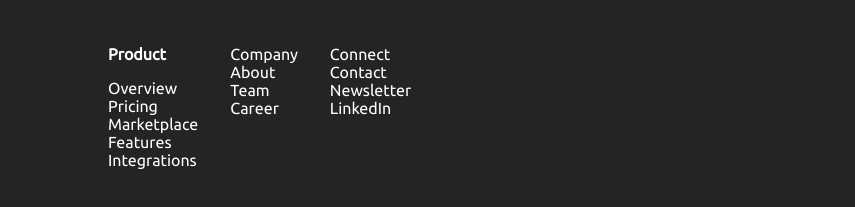
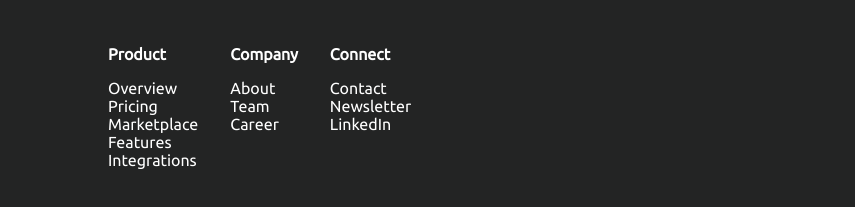
Before and after one commit to gloriadasilva/blogr-landing-page, a plain HTML site: page index.html in a window 1280 px wide. Shown: the part 1491-1698 px from the top of the page, 425-1280 px from the left. Drawn offline with Linux system fonts and the light colour scheme; a web font is replaced by a local one.

Commit message:
A new commit

```diff
--- a/index.html
+++ b/index.html
@@ -18,7 +18,7 @@
                   <img src="icon-menu.svg" class="menu">
                </div>
               <div class="navList">
-                    <img src="icon-close.svg" class="closed">
+                    <img src="icon-menu-close.svg" class="closed">
                        <ul class="child-list">
                       <li>Product<img src="icon-arrow-light.svg" class="light"><img src="icon-arrow-dark.svg" class="dark"></li>
                       <li>Company<img src="icon-arrow-light.svg" class="light"><img src="icon-arrow-dark.svg" class="dark"></li>
--- a/style.css
+++ b/style.css
@@ -489,7 +489,7 @@ header{
         padding-bottom: 1em;
         display: flex;
         gap: 5em;
-        padding-left: 20em;
+        padding-left: 10em;
         padding-bottom: 3em;
     }
     .foot{
@@ -506,7 +506,8 @@ header{
         margin-left: 2em;
         cursor: pointer;
     }
-    .str{
+    .str,
+    .com{
         font-weight: 600;
         font-weight: 1.5em;
         margin-bottom: 1em;
@@ -750,7 +751,8 @@ header{
         gap: 2em;
         cursor: pointer;
     }
-    .str{
+    .str,
+    .com{
         font-weight: 600;
         font-weight: 1.5em;
         margin-bottom: 1em;
@@ -762,4 +764,5 @@ header{
 
 
 
+
 }
```
Also changed, not shown: icon-menu-close.svg (added).
